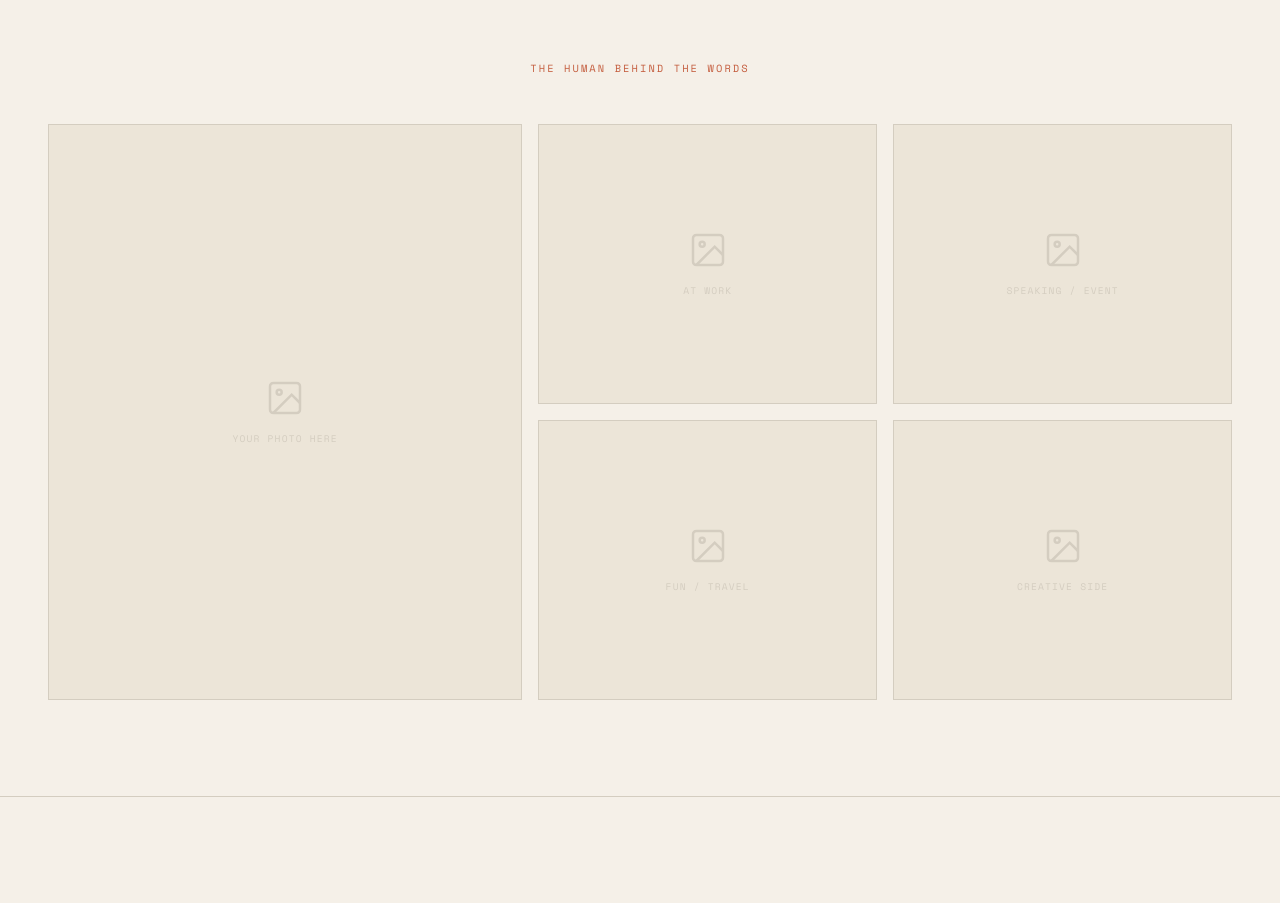
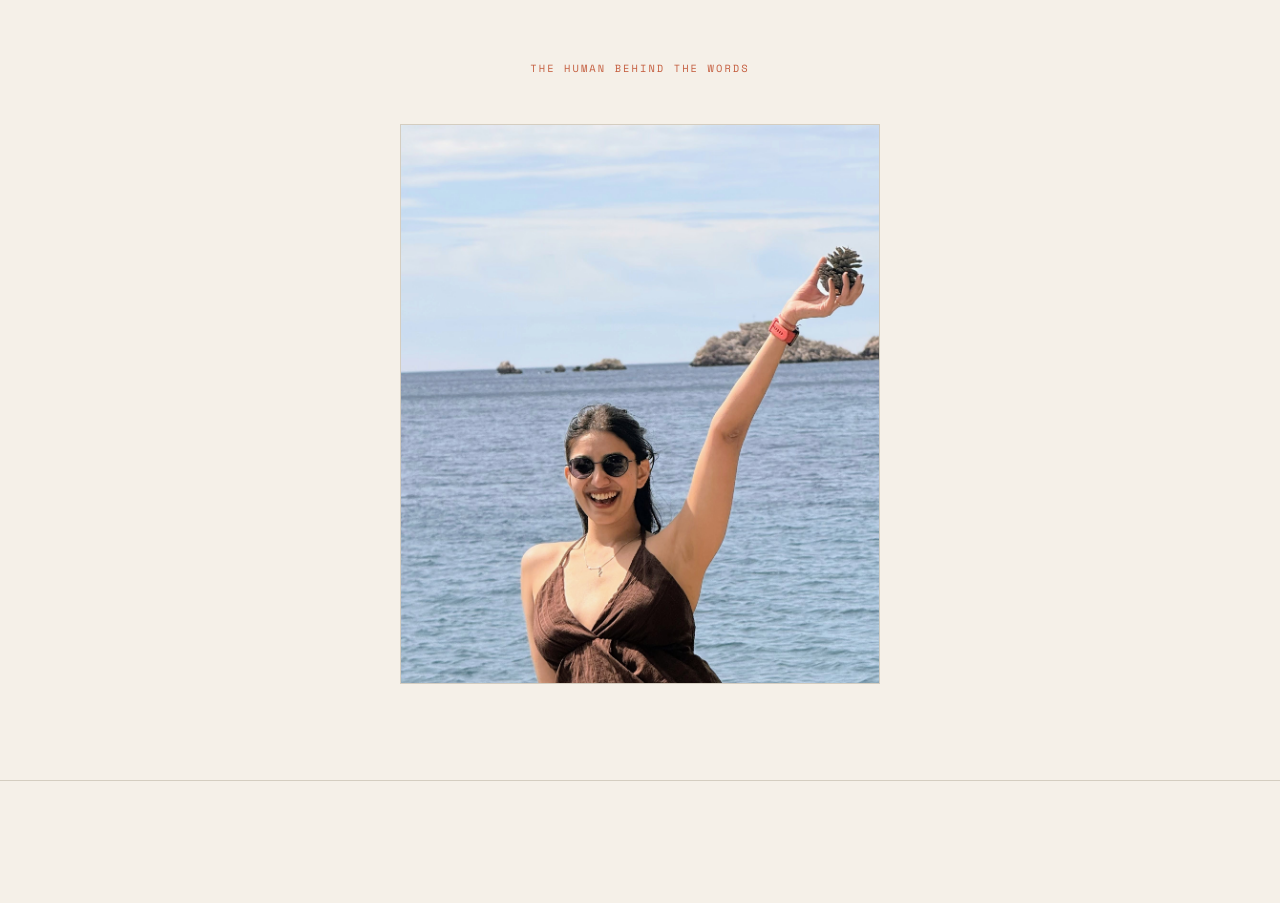
Before and after one commit to annikabhargava/portfolio, a plain HTML site: page index.html in a window 1280 px wide. Shown: the part 5320-6223 px from the top of the page. Drawn offline with nearby package versions, Linux system fonts and the light colour scheme.

Commit message:
Deploy via GitHub Pages
Made-with: Cursor

```diff
--- a/index.html
+++ b/index.html
@@ -747,8 +747,20 @@
     transition: transform 0.4s;
   }
 
+  .photo-grid--single {
+    grid-template-columns: 1fr;
+    grid-template-rows: auto;
+    max-width: 480px;
+    margin: 0 auto;
+  }
+
+  .photo-grid--single .photo-card {
+    height: 560px;
+  }
+
   .photo-card:hover { transform: scale(1.01); }
   .photo-card:nth-child(1) { grid-row: 1 / 3; }
+  .photo-grid--single .photo-card:nth-child(1) { grid-row: auto; }
 
   .photo-card img {
     width: 100%;
@@ -1161,36 +1173,9 @@
 
 <section class="photos-section" id="photos">
   <div class="section-label">The human behind the words</div>
-  <div class="photo-grid">
+  <div class="photo-grid photo-grid--single">
     <div class="photo-card">
-      <div class="photo-placeholder">
-        <svg viewBox="0 0 24 24"><rect x="3" y="3" width="18" height="18" rx="2"/><circle cx="8.5" cy="8.5" r="1.5"/><path d="M21 15l-5-5L5 21"/></svg>
-        <span>Your photo here</span>
-      </div>
-    </div>
-    <div class="photo-card">
-      <div class="photo-placeholder">
-        <svg viewBox="0 0 24 24"><rect x="3" y="3" width="18" height="18" rx="2"/><circle cx="8.5" cy="8.5" r="1.5"/><path d="M21 15l-5-5L5 21"/></svg>
-        <span>At work</span>
-      </div>
-    </div>
-    <div class="photo-card">
-      <div class="photo-placeholder">
-        <svg viewBox="0 0 24 24"><rect x="3" y="3" width="18" height="18" rx="2"/><circle cx="8.5" cy="8.5" r="1.5"/><path d="M21 15l-5-5L5 21"/></svg>
-        <span>Speaking / event</span>
-      </div>
-    </div>
-    <div class="photo-card">
-      <div class="photo-placeholder">
-        <svg viewBox="0 0 24 24"><rect x="3" y="3" width="18" height="18" rx="2"/><circle cx="8.5" cy="8.5" r="1.5"/><path d="M21 15l-5-5L5 21"/></svg>
-        <span>Fun / travel</span>
-      </div>
-    </div>
-    <div class="photo-card">
-      <div class="photo-placeholder">
-        <svg viewBox="0 0 24 24"><rect x="3" y="3" width="18" height="18" rx="2"/><circle cx="8.5" cy="8.5" r="1.5"/><path d="M21 15l-5-5L5 21"/></svg>
-        <span>Creative side</span>
-      </div>
+      <img src="annika.jpg" alt="Annika Bhargava">
     </div>
   </div>
 </section>
```
Also changed, not shown: annika.jpg (added).
